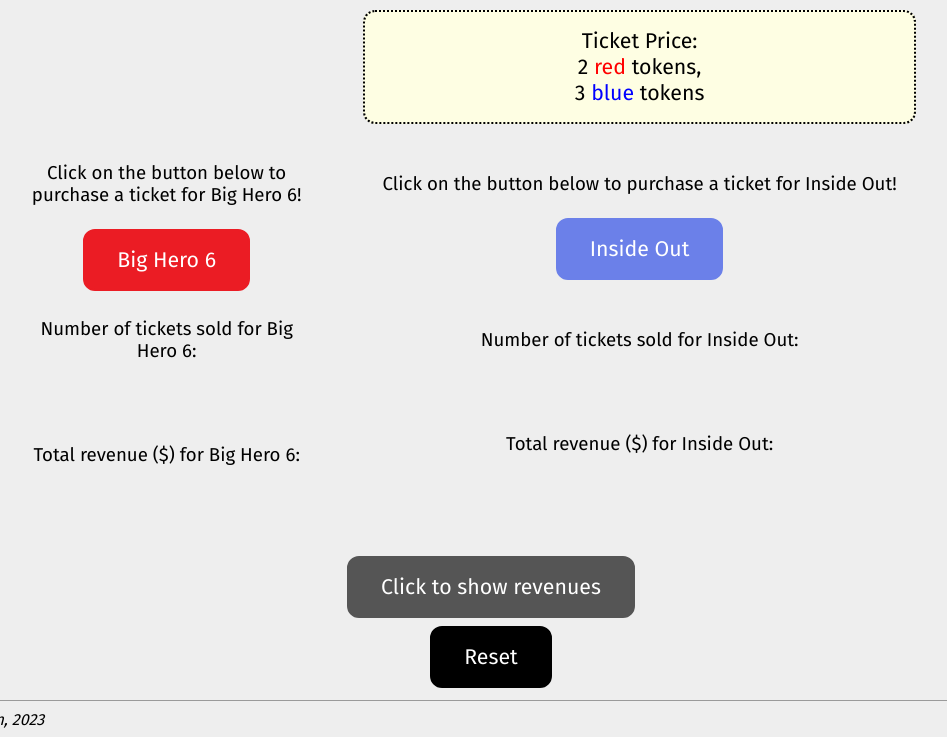
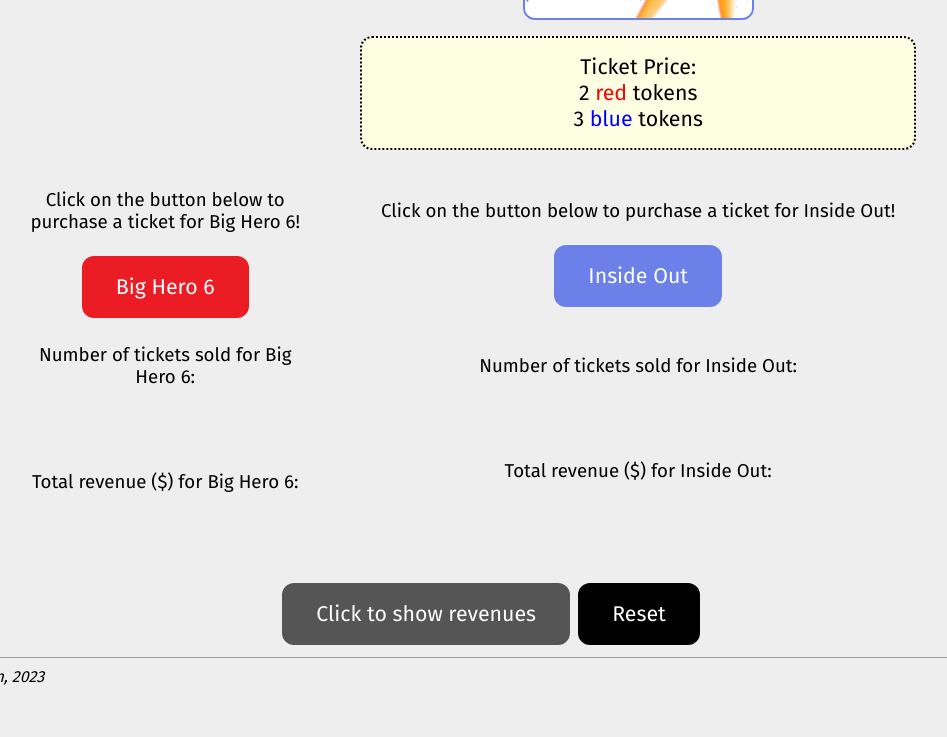
Before and after one commit to theodoretnguyen/math105-iptar, a plain HTML site: page index.html in a window 1280 px wide. Shown: the part 436-1173 px from the top of the page, without its empty margins (149-1096 px from the left). After the commit the page ends 1130 px from the top, so only its background shows below. Drawn offline with Linux system fonts and the light colour scheme.

Commit message:
Fix margins

```diff
--- a/app.css
+++ b/app.css
@@ -8,23 +8,19 @@ main {
   max-width: 75%;
 }
 
-h1 {
-  text-align: center;
-  font-size: 20pt;
+#flex_container {
+  display: flex;
+  flex-wrap: wrap;
+  justify-content: center;
+  align-items: center;
 }
 
-p {
-  font-size: 14pt;
+h1 {
+  font-size: 25pt;
 }
 
-figcaption {
-  font-size: 16pt;
-  margin: 12px 6px;
-  padding: 16px 32px;
-  border: 2px dotted #000000;
-  border-radius: 12px;
-  display: flexbox;
-  background-color: #fefee3;
+td {
+  text-align: center;
 }
 
 img {
@@ -42,9 +38,32 @@ img {
   border-radius: 12px;
 }
 
+figcaption {
+  font-size: 16pt;
+  margin: 12px 6px;
+  padding: 16px 32px;
+  border: 2px dotted #000000;
+  border-radius: 12px;
+  display: flexbox;
+  background-color: #fefee3;
+}
+
+#red {
+  color: red;
+  background-color: #fefee3;
+}
+
+#blue {
+  color: blue;
+  background-color: #fefee3;
+}
+
+p {
+  font-size: 14pt;
+}
+
 input {
   padding: 16px 32px;
-  text-align: center;
   text-decoration: none;
   display: inline-block;
   font-size: 16pt;
@@ -101,21 +120,6 @@ input {
   color: black;
 }
 
-td {
-  text-align: center;
-  display:flexbox;
-}
-
 .counter {
   font-size: 40pt;
 }
-
-#red {
-  color: red;
-  background-color: #fefee3;
-}
-
-#blue {
-  color: blue;
-  background-color: #fefee3;
-}
--- a/index.html
+++ b/index.html
@@ -13,11 +13,11 @@
 
   <body>
     <header>
-      <h1>Movie Theater Equations</h1>
     </header>
 
     <main>
-      <div style="text-align:center;">
+      <div id="flex_container">
+        <h1>Movie Theater Equations</h1>
         <table>
           <thead>
             <tr>
@@ -27,7 +27,7 @@
                   <figcaption>
                     Ticket Price:
                     <br>
-                      3 <span id="red">red</span> tokens,
+                      3 <span id="red">red</span> tokens
                     <br>
                       2 <span id="blue">blue</span> tokens
                   </figcaption>
@@ -39,7 +39,7 @@
                   <figcaption>
                     Ticket Price:
                     <br>
-                      2 <span id="red">red</span> tokens,
+                      2 <span id="red">red</span> tokens
                     <br>
                       3 <span id="blue">blue</span> tokens
                   </figcaption>
@@ -94,9 +94,10 @@
             </tr>
           </tbody>
         </table>
-        <input type="button" id="button_rev" value="Click to show revenues">
-        <br>
-        <input type="button" id="button_reset" value="Reset">
+        <div>
+          <input type="button" id="button_rev" value="Click to show revenues">
+          <input type="button" id="button_reset" value="Reset">
+        </div>
       </div>
     </main>
 
```
